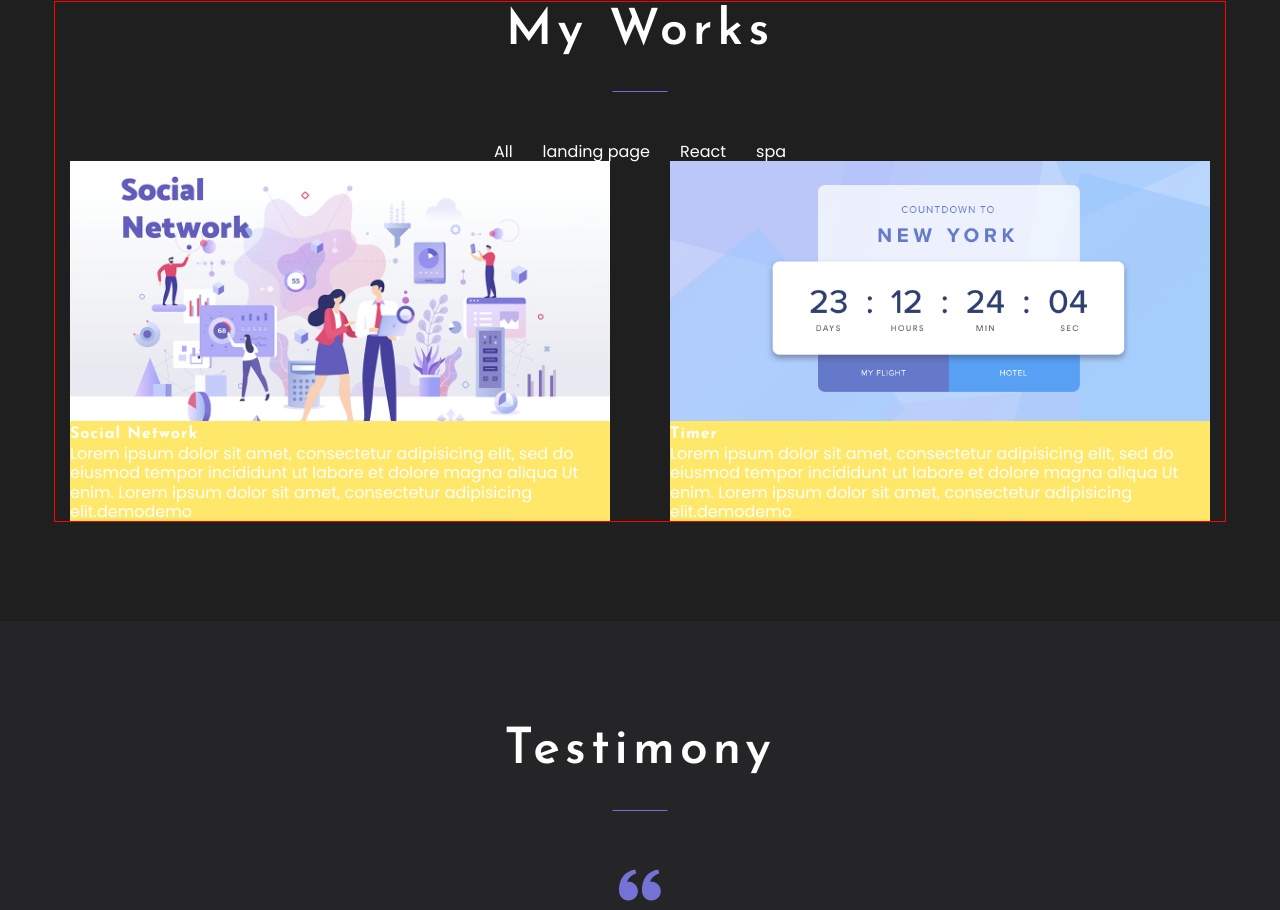
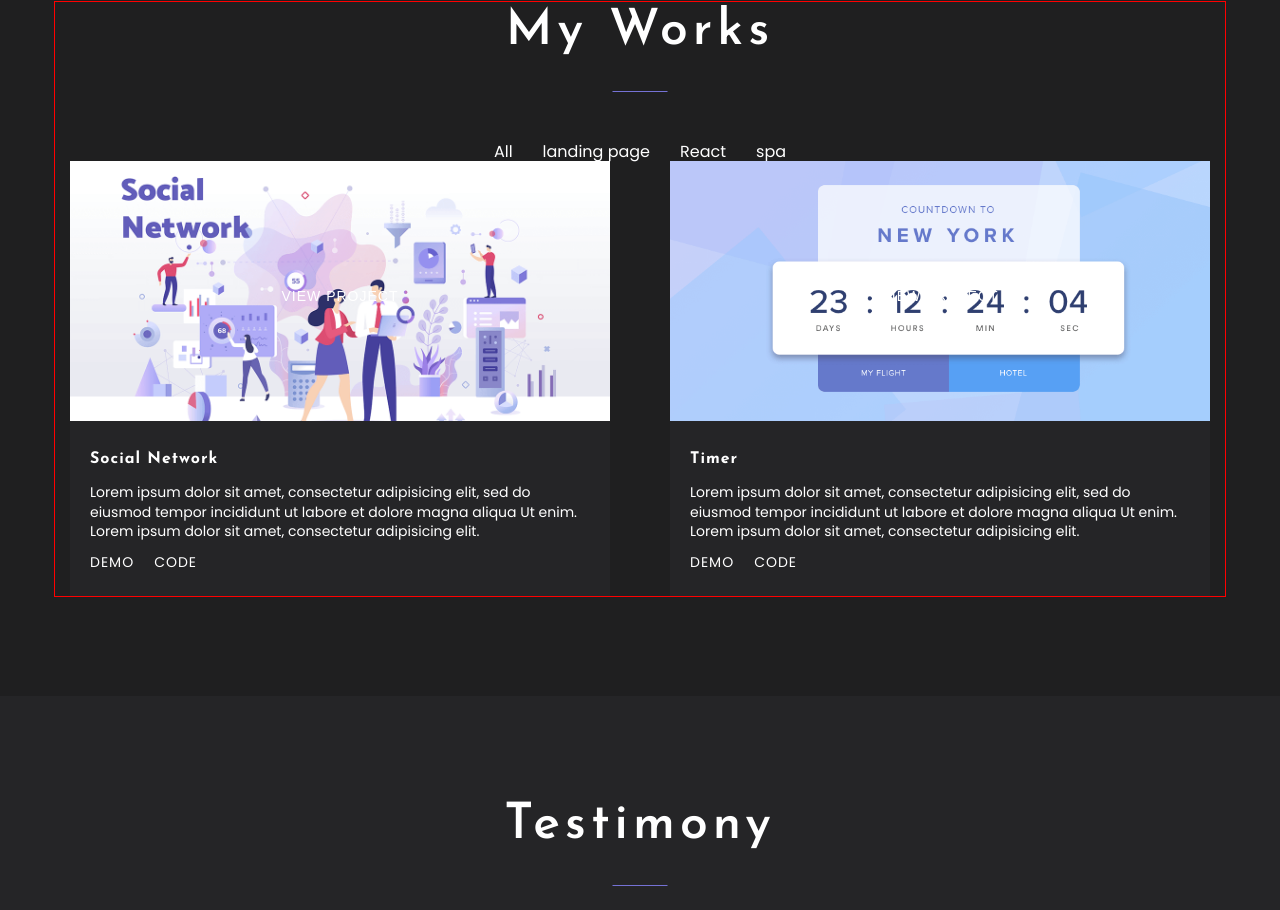
Before and after one commit to farabek/portfolio-start, a React app: page / in a window 1280 px wide. Shown: the part 1734-2644 px from the top of the page. Built offline with nearby package versions, Linux system fonts and the light colour scheme.

Commit message:
modified Work.tsx

```diff
--- a/src/components/Link.ts
+++ b/src/components/Link.ts
@@ -1,3 +1,37 @@
+import styled from 'styled-components';
+import { theme } from '../styles/Theme';
+
+export const Link = styled.a`
+  font-weight: 400;
+  font-size: 14px;
+  letter-spacing: 1px;
+  text-transform: uppercase;
+  padding: 10px;
+  position: relative;
+  z-index: 0;
+
+  &:hover {
+    &::before {
+      height: 10px;
+    }
+  }
+
+  &::before {
+    content: '';
+    display: inline-block;
+    background-color: ${theme.colors.accent};
+
+    position: absolute;
+    bottom: 5px;
+    left: 0;
+    right: 0;
+    z-index: -1;
+    height: 0;
+  }
+`;
+
+//////////////////////////////////////////////////////
+/*
 import styled, { css } from 'styled-components';
 import { theme } from '../styles/Theme';
 
@@ -35,3 +69,4 @@
       `}
   }
 `;
+ */
--- a/src/layout/sections/works/Works.tsx
+++ b/src/layout/sections/works/Works.tsx
@@ -16,7 +16,7 @@
       <Container>
         <SectionTitle>My Works</SectionTitle>
         <Menu menuItems={worksItems} />
-        <FlexWrapper justify={'space-between'}>
+        <FlexWrapper justify={'space-between'} align={'flex-start'}>
           <Work
             title={'Social Network'}
             src={socialImg}
--- a/src/layout/sections/works/work/Work.tsx
+++ b/src/layout/sections/works/work/Work.tsx
@@ -1,5 +1,8 @@
 import React from 'react';
 import styled from 'styled-components';
+import { Link } from '../../../../components/Link';
+import { theme } from '../../../../styles/Theme';
+import { Button } from '../../../../components/Button';
 
 type WorkPropsType = {
   title: string;
@@ -10,19 +13,78 @@
 export const Work = (props: WorkPropsType) => {
   return (
     <StyledWork>
-      <Image src={props.src} alt="" />
-      <Title>{props.title}</Title>
-      <Text>{props.text}</Text>
-      <Link href={'#'}>demo</Link>
-      <Link href={'#'}>demo</Link>
+      <ImageWrapper>
+        <Image src={props.src} alt="" />
+        <Button>view project</Button>
+      </ImageWrapper>
+      <Description>
+        <Title>{props.title}</Title>
+        <Text>{props.text}</Text>
+        <Link href={'#'}>demo</Link>
+        <Link href={'#'}>code</Link>
+      </Description>
     </StyledWork>
   );
 };
 
 const StyledWork = styled.div`
-  background-color: #ffe869;
+  background-color: ${theme.colors.secondaryBg};
   max-width: 540px;
   width: 100%;
+
+  ${Link} {
+    padding: 10px 0;
+
+    & + ${Link} {
+      margin-left: 20px;
+    }
+  }
+`;
+
+const ImageWrapper = styled.div`
+  position: relative;
+
+  ${Button} {
+    opacity: 0;
+    position: absolute;
+    left: 50%;
+    top: 50%;
+    transform: translate(-50%, -40%);
+
+    &::before {
+      width: 100%;
+      height: 100%;
+    }
+  }
+
+  &::before {
+    content: '';
+    position: absolute;
+    left: 0;
+    right: 0;
+    top: 0;
+    bottom: 0;
+    background: rgba(0, 0, 0, 0.3);
+    backdrop-filter: blur(2px);
+    opacity: 0;
+  }
+
+  &:hover {
+    &::before {
+      opacity: 1;
+    }
+
+    ${Button} {
+      opacity: 1;
+      transform: translate(-50%, -50%);
+    }
+  }
+
+
+    ${Button} {
+      opacity: 1;
+    }
+  }
 `;
 
 const Image = styled.img`
@@ -31,8 +93,12 @@
   object-fit: cover;
 `;
 
-const Link = styled.a``;
+const Description = styled.div`
+  padding: 25px 20px;
+`;
 
 const Title = styled.h3``;
 
-const Text = styled.a``;
+const Text = styled.p`
+  margin: 14px 0 10px;
+`;
--- a/src/styles/Global.styled.ts
+++ b/src/styles/Global.styled.ts
@@ -25,8 +25,8 @@
 
     a {
     text-decoration: none;
-        color: ${theme.colors.font};
-cursor: pointer;
+    color: ${theme.colors.font};
+    cursor: pointer;
   }
 
     ul {
@@ -37,7 +37,7 @@
     background-color: unset;
     border: none;
     cursor: pointer;
-      color: ${theme.colors.font};
+    color: ${theme.colors.font};
 }
 
     section {
```
Also changed, not shown: src/layout/sections/works/tabMenu/TabMenu.tsx (+3 -20 lines).
